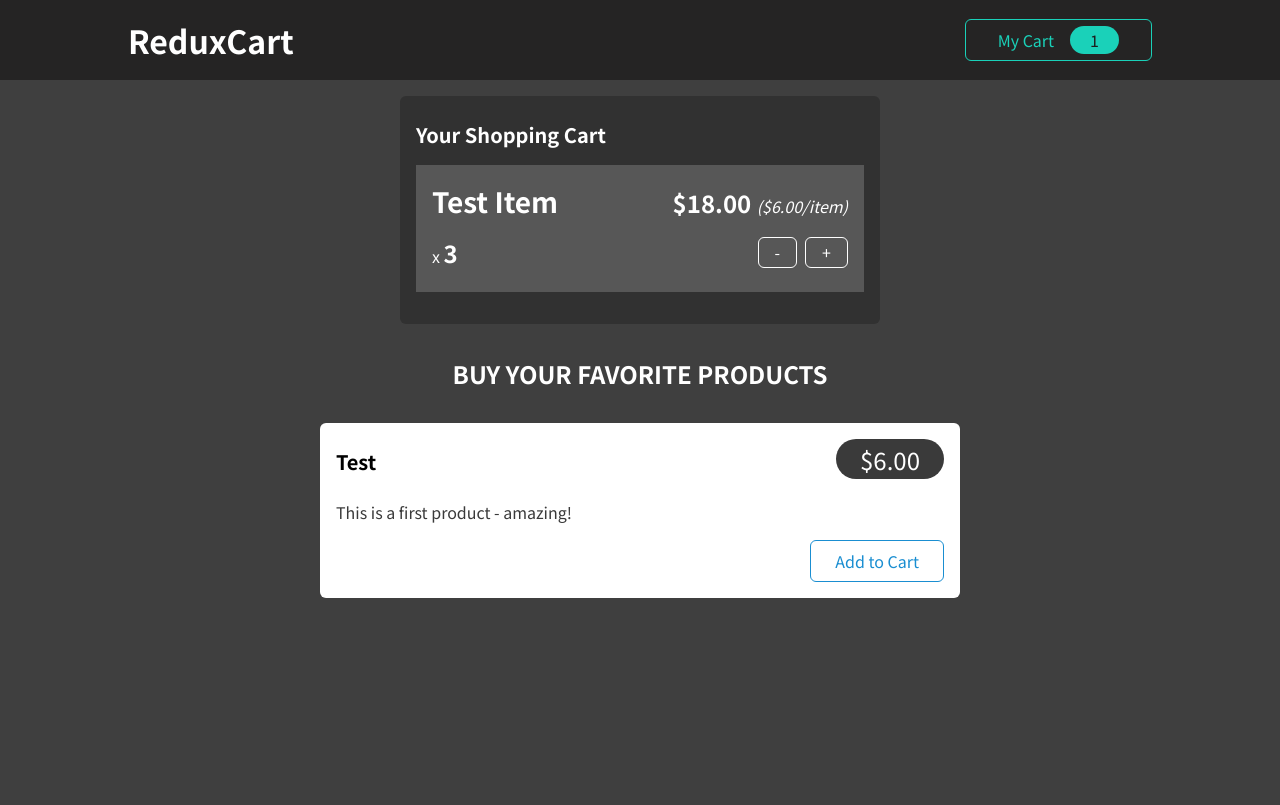
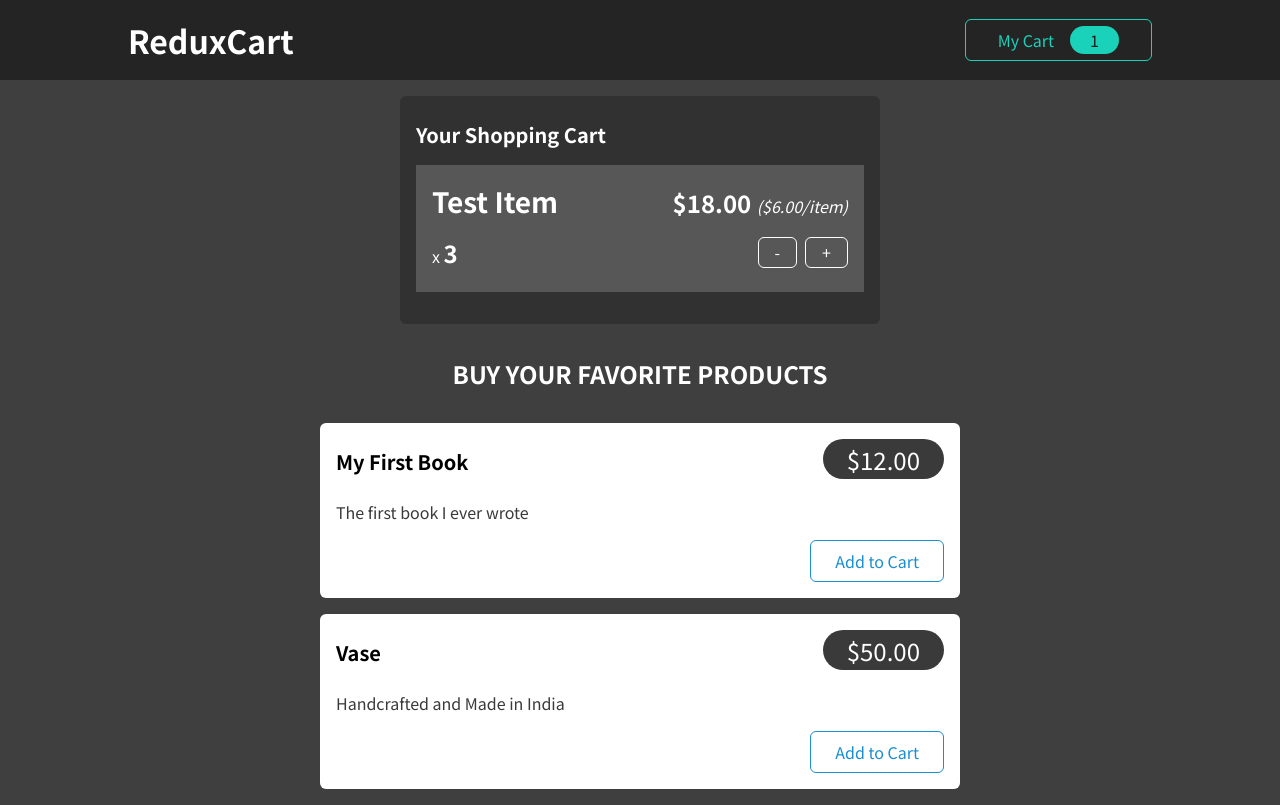
Before and after one commit to igdkaur/redux-shopping-cart, a React (Create React App) app: page / in a window 1280 px wide. Built offline with nearby package versions, Linux system fonts and the light colour scheme.

Commit message:
add to cart action dispatched

```diff
--- a/src/components/Shop/ProductItem.js
+++ b/src/components/Shop/ProductItem.js
@@ -1,8 +1,19 @@
 import Card from '../UI/Card';
 import classes from './ProductItem.module.css';
+import { useDispatch } from 'react-redux'
+import { cartActions } from '../../store/cart-slice';
 
 const ProductItem = (props) => {
-  const { title, price, description } = props;
+  const dispatch = useDispatch();
+  const { title, price, description, id } = props;
+
+  const addToCartHandler = () => {
+    dispatch(cartActions.addItemToCart(
+      id,
+      title,
+      price
+    ));
+  }
 
   return (
     <li className={classes.item}>
@@ -13,7 +24,7 @@
         </header>
         <p>{description}</p>
         <div className={classes.actions}>
-          <button>Add to Cart</button>
+          <button onClick = {addToCartHandler}>Add to Cart</button>
         </div>
       </Card>
     </li>
--- a/src/components/Shop/Products.js
+++ b/src/components/Shop/Products.js
@@ -1,16 +1,36 @@
 import ProductItem from './ProductItem';
 import classes from './Products.module.css';
+
+
+const DUMMY_PRODUCTS = [
+  {
+    id: 'p1',
+    price: 12,
+    title: 'My First Book',
+    description: 'The first book I ever wrote',
+  },
+  {
+    id: 'p2',
+    price: 50,
+    title: 'Vase',
+    description: 'Handcrafted and Made in India',
+  },
+];
 
 const Products = (props) => {
   return (
     <section className={classes.products}>
       <h2>Buy your favorite products</h2>
       <ul>
-        <ProductItem
-          title='Test'
-          price={6}
-          description='This is a first product - amazing!'
-        />
+      {DUMMY_PRODUCTS.map((product) => (
+          <ProductItem
+            key={product.id}
+            id={product.id}
+            title={product.title}
+            price={product.price}
+            description={product.description}
+          />
+        ))}
       </ul>
     </section>
   );
--- a/src/store/cart-slice.js
+++ b/src/store/cart-slice.js
@@ -32,6 +32,7 @@
         state.items = state.items.filter(item => item.id !== id);
       } else {
         existingItem.quantity--;
+        existingItem.totalPrice = existingItem.totalPrice - existingItem.price;
       }
     },
   },
@@ -39,4 +40,4 @@
 
 export const cartActions = cartSlice.actions;
 
-export default cartSlice;
+export default cartSlice.reducer;
--- a/src/store/index.js
+++ b/src/store/index.js
@@ -1,10 +1,12 @@
 import {configureStore } from "@reduxjs/toolkit";
 import uiReducer from './ui-slice';
+import cartReducer from './cart-slice';
+
 
 
 
 const store = configureStore({
-  reducer: { ui: uiReducer },
+  reducer: { ui: uiReducer , cart : cartReducer},
 });
 
 export default store;
```
Also changed, not shown: 1 other file (tests, documents, lock files or other folders).
